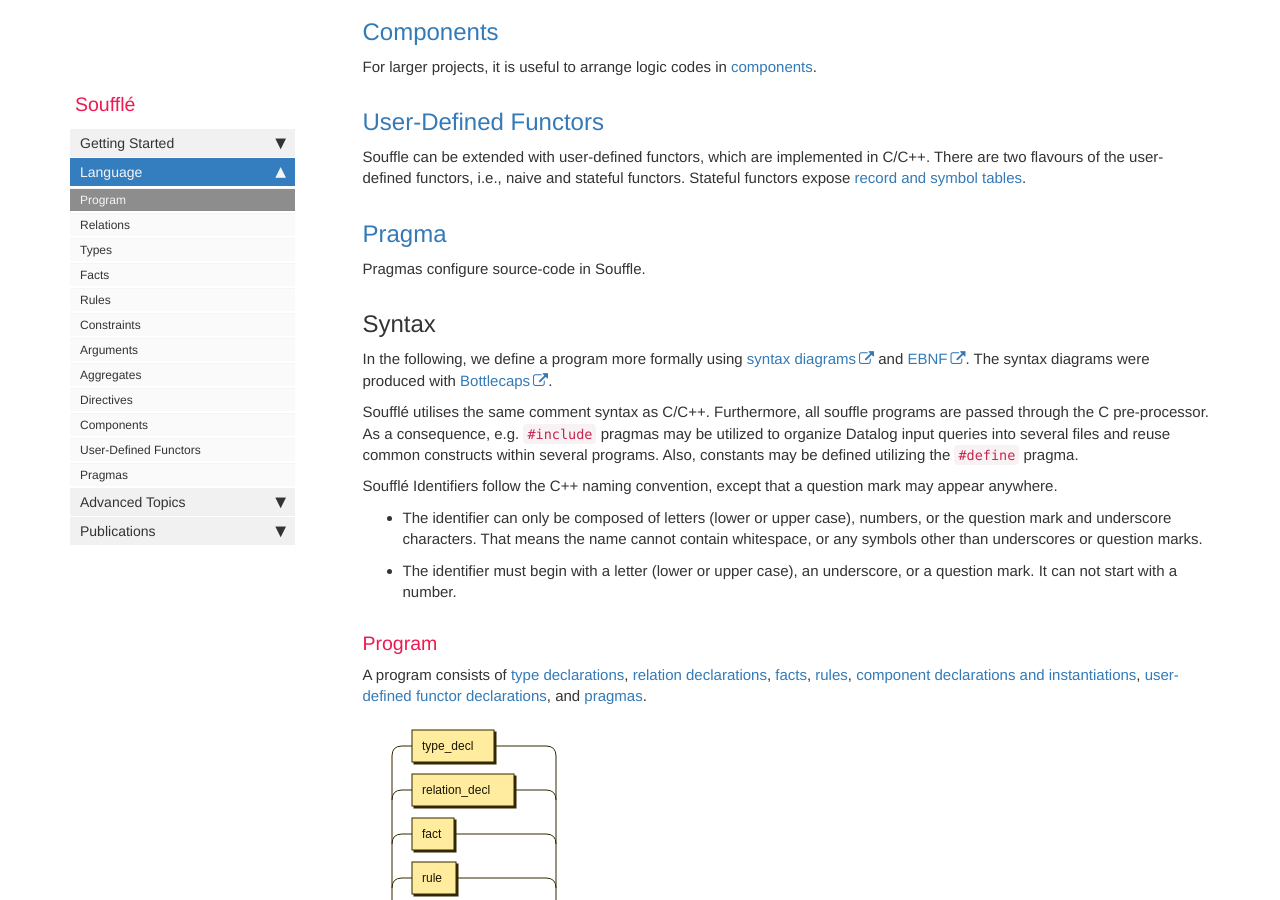
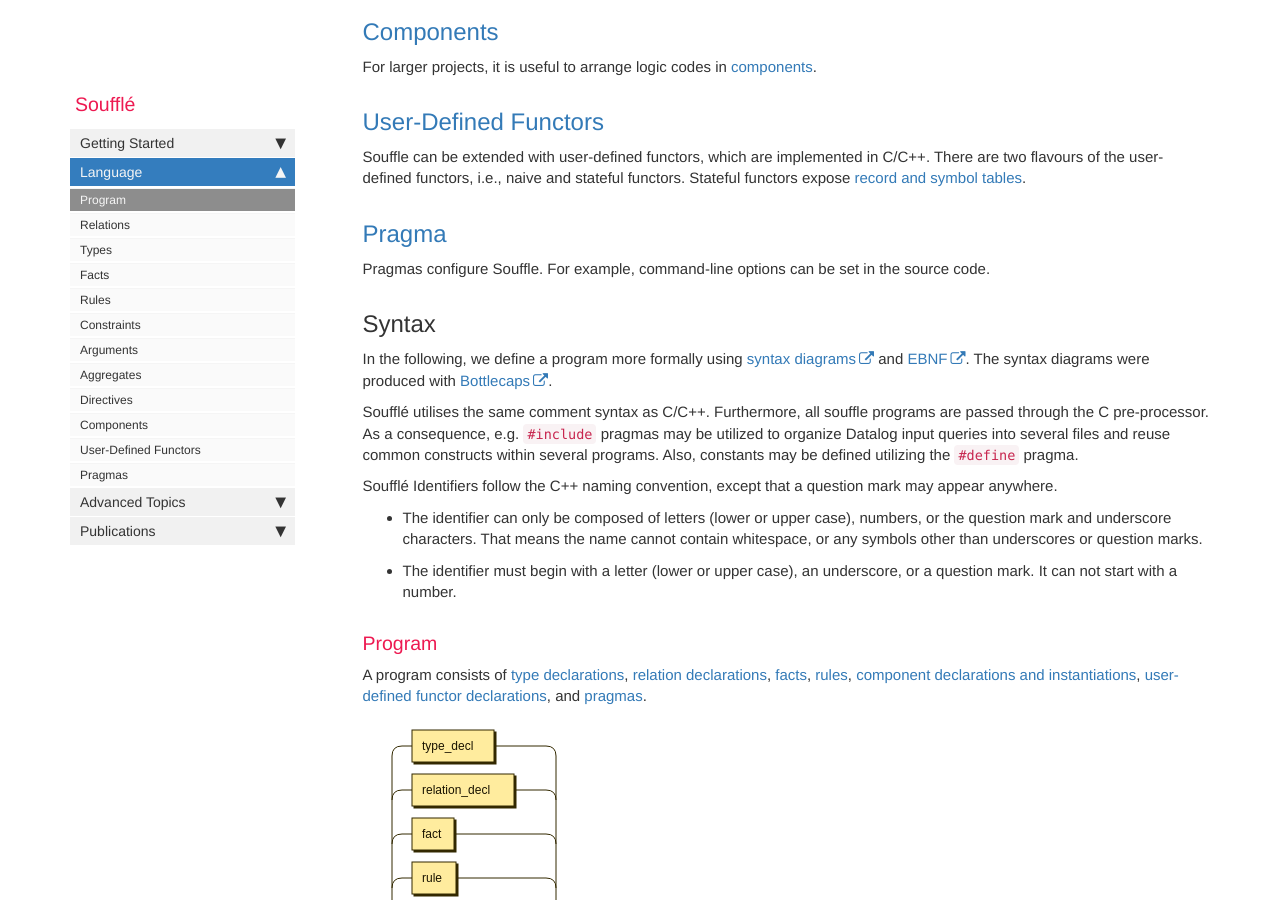
Before and after one commit to souffle-lang/souffle-lang.github.io, a Jekyll site: the page built from pages/docs/programs.md, in a window 1280 px wide and 900 px high, scrolled down 1831 px. Built offline with Jekyll 4.4.1, drawn with Linux system fonts in a browser that asks for light colours; comment, search, counter and statistics services are not loaded.

Commit message:
Update programs.md

```diff
--- a/pages/docs/programs.md
+++ b/pages/docs/programs.md
@@ -87,7 +87,7 @@ Souffle can be extended with user-defined functors, which are implemented in C/C
 
 ## [Pragma](pragmas)
 
-Pragmas configure source-code in Souffle.
+Pragmas configure Souffle. For example, command-line options can be set in the source code.
 
 ## Syntax
 In the following, we define a program more formally using [syntax diagrams](https://en.wikipedia.org/wiki/Syntax_diagram) and [EBNF](https://en.wikipedia.org/wiki/Extended_Backus–Naur_form). The syntax diagrams were produced with [Bottlecaps](https://www.bottlecaps.de/rr/ui).
```
